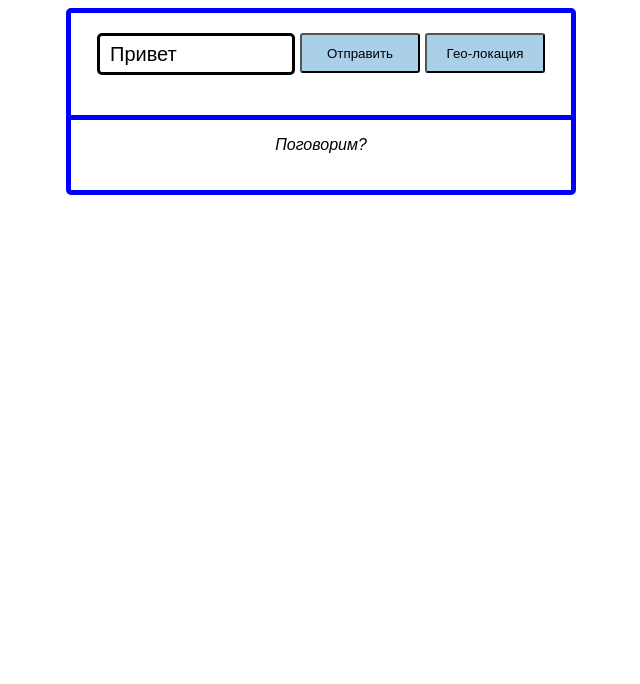
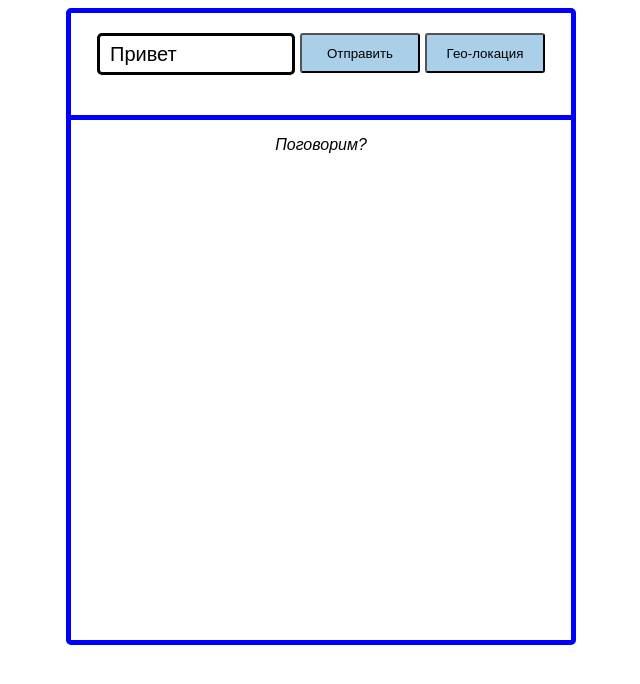
Before and after one commit to SergeyTon/Task_22, a plain HTML site: page Task_5/index.html in a window 1280 px wide. Shown: the whole page, without its empty margins (319-959 px from the left). Drawn offline with Linux system fonts and the light colour scheme.

Commit message:
add scroll to 5 task

```diff
--- a/Task_5/style.css
+++ b/Task_5/style.css
@@ -23,6 +23,8 @@
 
 .content {
   width: 500px;
+  height: 500px;
+  overflow: auto;
   border-left: 5px solid blue;
   border-right: 5px solid blue;
   border-top: 5px solid blue;
```
